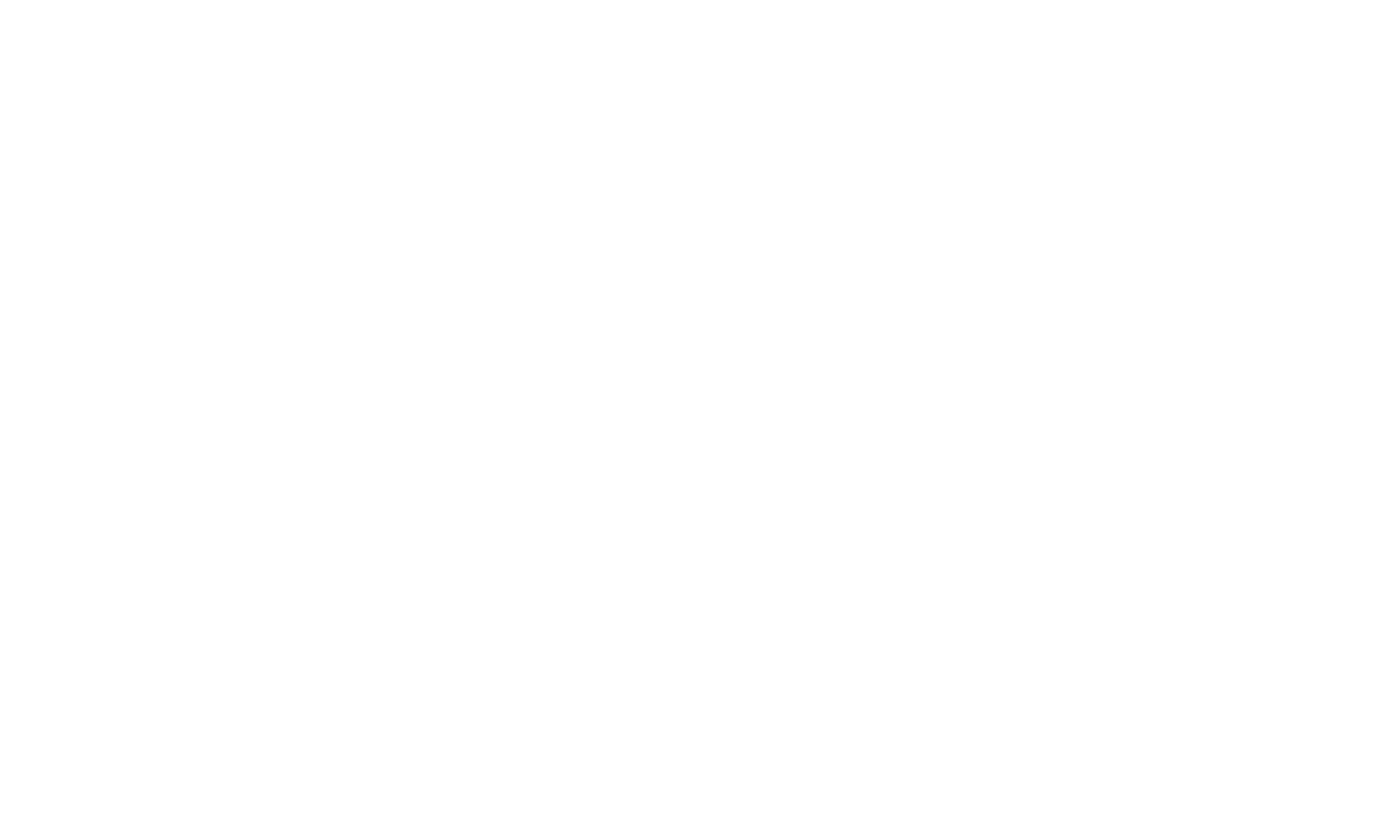
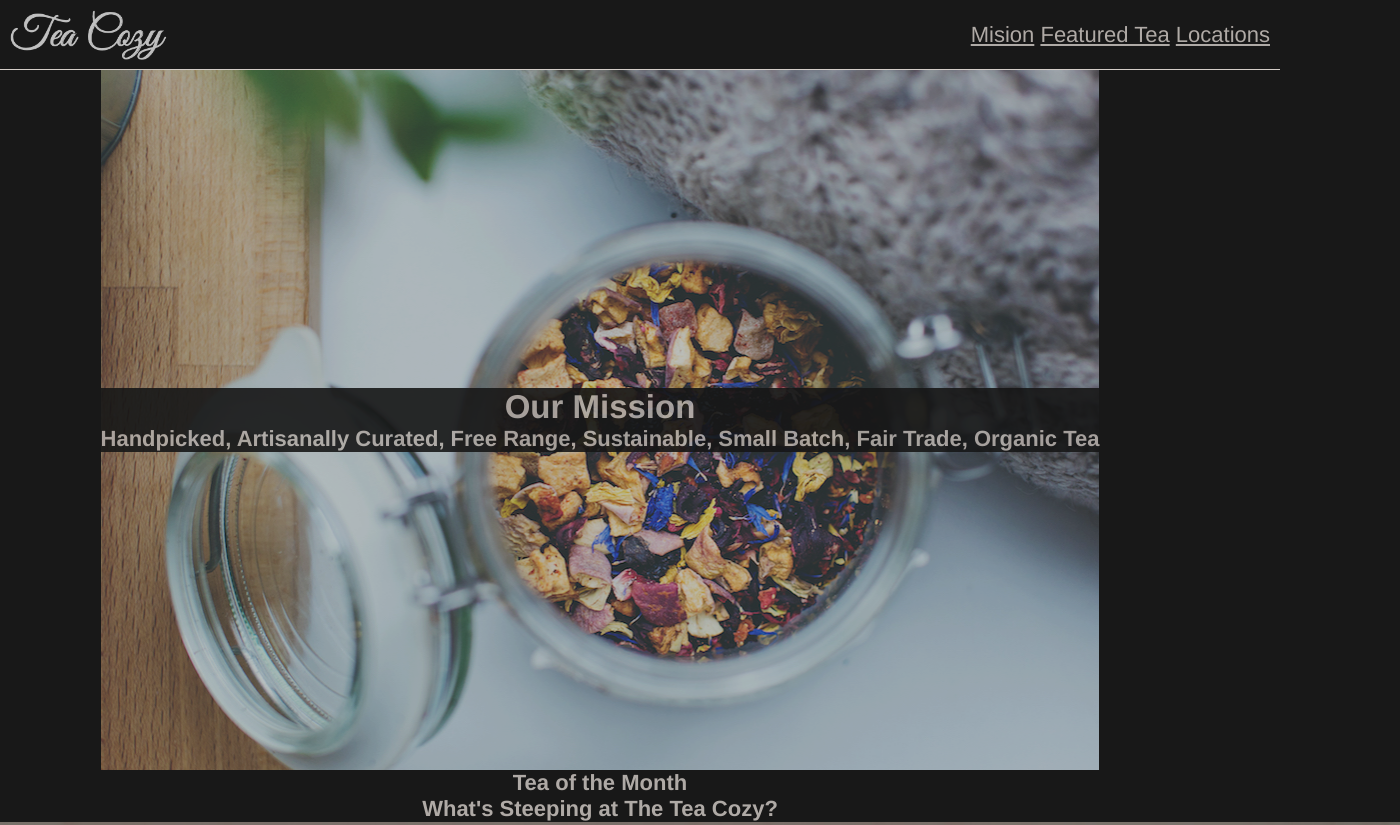
Before and after one commit to alonsoayalar/TeaCozy, a plain HTML site: page index.html in a window 1280 px wide. Shown: the top 825 px of the page, 1400 px wide, since content can reach past the window. Before the commit the page ends 800 px from the top, so only its background shows below. Drawn offline with Linux system fonts and the light colour scheme.

Commit message:
Header and Stage1 of Main

```diff
--- a/index.html
+++ b/index.html
@@ -2,10 +2,62 @@
 <html lang="en" dir="ltr">
   <head>
     <meta charset="utf-8">
-    <title></title>
+    <title>Tea Cozy</title>
     <link href="./resources/css/style.css" type="text/css" rel="stylesheet">
   </head>
   <body>
 
+<!-- Header -->
+
+<div class="header">
+  <img src="./resources/images/logo.png" alt="logo">
+  <nav>
+    <a href="#">Mision</a>
+    <a href="#">Featured Tea</a>
+    <a href="#">Locations</a>
+  </nav>
+</div>
+
+<!-- Main -->
+
+<div class="main">
+
+  <div class="stage1">
+    <div class="banner">
+      <h2>Our Mission</h2>
+        <h4> Handpicked, Artisanally Curated, Free Range, Sustainable, Small Batch, Fair Trade, Organic Tea </h4>
+    </div>
+  </div>
+
+  <div class="stage2">
+    <h2>Tea of the Month</h2>
+      <h4 class="question">What's Steeping at The Tea Cozy?</h4>
+        <div class="teas">
+          <div class="tea1">
+          <img src="./resources/images/berryblitz.jpg" alt="Fall Berry Blitz Tea">
+          <h4>Fall Berry Blitz Tea</h4>
+        </div>
+          <div class="tea2">
+          <img src="./resources/images/SpicedRum.jpg" alt="Spiced Rum Tea">
+          <h4>Spiced Rum Tea</h4>
+        </div>
+          <div class="tea3">
+          <img src="./resources/images/donut.jpg" alt="Seasonal Donuts">
+          <h4>Sesonal Donuts</h4>
+        </div>
+          <div class="tea4">
+          <img src="./resources/images/MyrtlyAve.jpg" alt="Myrtle Ave Tea">
+          <h4>Myrtle Ave Tea</h4>
+        </div>
+          <div class="tea5">
+          <img src="./resources/images/bizarre.jpg" alt="Bedford Bizarre Tea">
+          <h4>Bedford Bizarre Tea</h4>
+        </div>
+      </div>
+      </div>
+
+
+
+<!-- Footer -->
   </body>
 </html>
--- a/resources/css/style.css
+++ b/resources/css/style.css
@@ -1,4 +1,71 @@
 * {
   margin: 0;
   padding: 0;
+  font-family: Helvetica;
+  font-size: 22px;
+  color:seashell;
+  background-color: black;
+  opacity: 0.9;
+  text-align: center;
 }
+
+/* Header */
+
+.header {
+  height: 69px;
+  border-bottom: 1px solid seashell;
+  display: flex;
+  justify-content: space-between;
+  align-items: center;
+}
+
+.header img {
+  height: 50px;
+  margin-left: 10px;
+  display: inline-flex;
+}
+
+.header nav {
+  margin-right: 10px;
+}
+
+.header a {
+
+}
+
+/* Main */
+
+.main {
+  width:1200px;
+  display: flex;
+  flex-direction: column;
+  justify-content: center;
+  align-items: center;
+}
+
+.stage1 {
+  display: flex;
+  flex-direction: column;
+  justify-content: center;
+  align-items: center;
+  height: 700px;
+  background-image: url("../images/missionsBackground.jpg")
+}
+
+.banner {
+  display: flex;
+  flex-direction: column;
+  justify-content: center;
+  align-items: center;
+  background-color: black;
+}
+
+.banner h2 {
+  text-align: center;
+  font-size: 1.5em;
+}
+
+.banner h4 {
+  text-align: center;
+  font-size: 1em;
+}
```
